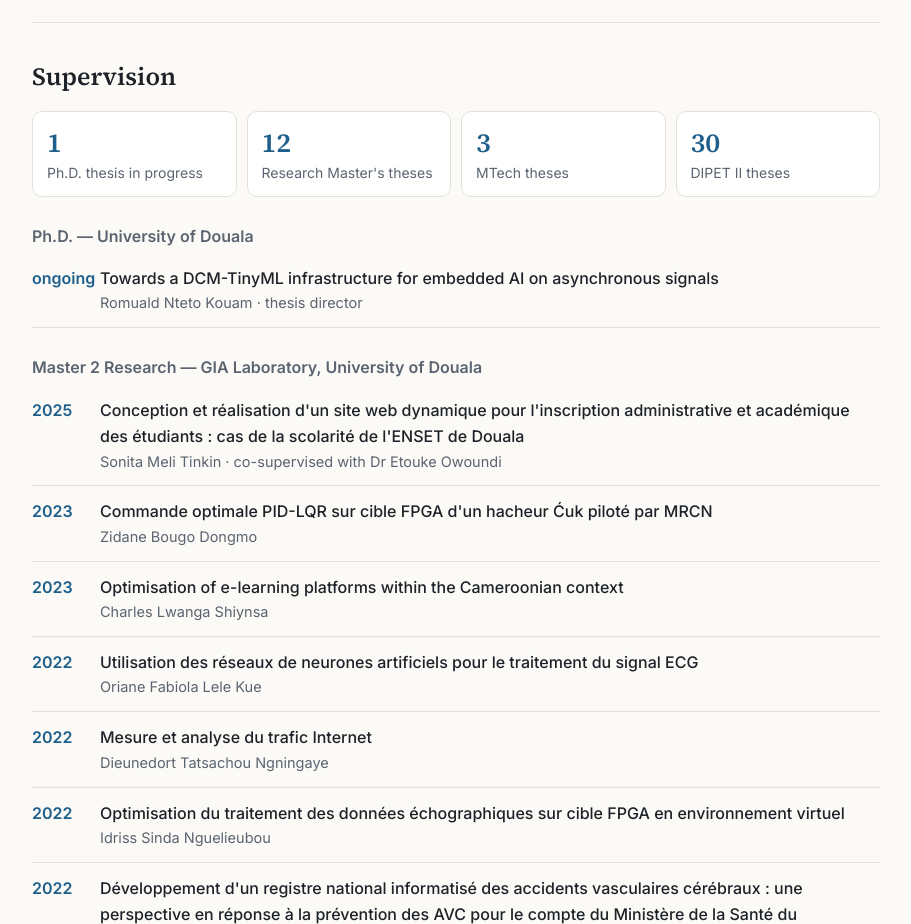
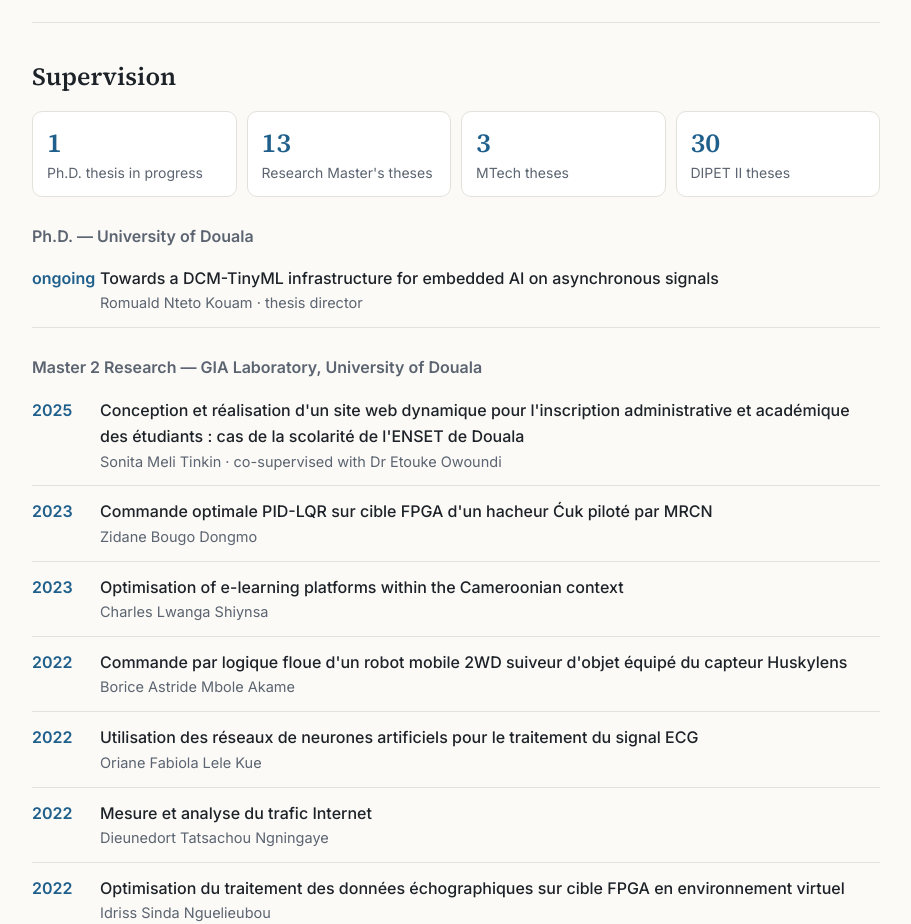
Before and after one commit to MoffoBertrand/moffobertrand.github.io, a plain HTML site: page enseignement.html in a window 1280 px wide. Shown: the part 1220-2144 px from the top of the page, without its empty margins (184-1095 px from the left). Drawn offline with Linux system fonts and the light colour scheme.

Commit message:
Add files via upload

```diff
--- a/enseignement.html
+++ b/enseignement.html
@@ -103,7 +103,7 @@
     <h2><span data-l="fr">Encadrement</span><span data-l="en">Supervision</span></h2>
     <div class="stats">
       <div><b>1</b><span data-l="fr">thèse de doctorat en cours</span><span data-l="en">Ph.D. thesis in progress</span></div>
-      <div><b>12</b><span data-l="fr">mémoires de Master 2 Recherche</span><span data-l="en">Research Master's theses</span></div>
+      <div><b>13</b><span data-l="fr">mémoires de Master 2 Recherche</span><span data-l="en">Research Master's theses</span></div>
       <div><b>3</b><span data-l="fr">mémoires de MTech</span><span data-l="en">MTech theses</span></div>
       <div><b>30</b><span data-l="fr">mémoires de DIPET II</span><span data-l="en">DIPET II theses</span></div>
     </div>
@@ -126,6 +126,9 @@
       <li><span class="yr">2023</span><div>
         <div class="ti">Optimisation of e-learning platforms within the Cameroonian context</div>
         <div class="au">Charles Lwanga Shiynsa</div></div></li>
+      <li><span class="yr">2022</span><div>
+        <div class="ti">Commande par logique floue d'un robot mobile 2WD suiveur d'objet équipé du capteur Huskylens</div>
+        <div class="au">Borice Astride Mbole Akame</div></div></li>
       <li><span class="yr">2022</span><div>
         <div class="ti">Utilisation des réseaux de neurones artificiels pour le traitement du signal ECG</div>
         <div class="au">Oriane Fabiola Lele Kue</div></div></li>
```
